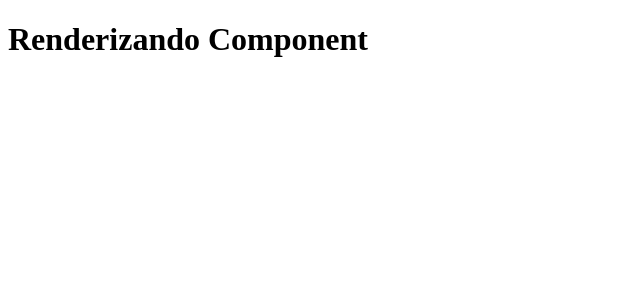
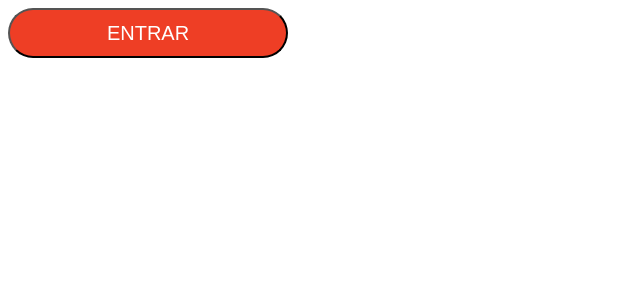
Before and after one commit to richardsonbruno/botcamp, a React (Create React App) app in the folder app/: page / in a window 1280 px wide. Shown: the top 300 px of the page, without its empty margins (0-640 px from the left). Built offline with nearby package versions, Linux system fonts and the light colour scheme.

Commit message:
Componente Botão criado

```diff
--- /dev/null
+++ b/app/src/App.js
@@ -0,0 +1,11 @@
+import React, { Component } from 'react';
+
+import BtnBotcamp from './components/BtnBotcamp';
+
+class App extends Component {
+    render(){
+        return <BtnBotcamp />
+    }
+};
+
+export default App;
--- /dev/null
+++ b/app/src/components/BtnBotcamp/index.js
@@ -0,0 +1,9 @@
+import React from 'react';
+
+import './style.css';
+
+const BtnBotcamp = () => (
+    <button className="btnBotcamp">Entrar</button>
+);
+
+export default BtnBotcamp;
--- /dev/null
+++ b/app/src/components/BtnBotcamp/style.css
@@ -0,0 +1,10 @@
+.btnBotcamp {
+    color: #fff;
+    width: 280px;
+    height: 50px;
+    font-size: 20px;
+    border-radius: 25px;
+    background-color: #ee3e25;
+    text-transform: uppercase;
+    border-radius: 25px;
+}
--- a/app/src/index.js
+++ b/app/src/index.js
@@ -1,10 +1,6 @@
-import React, { Component } from 'react';
+import React from 'react';
 import ReactDOM from 'react-dom';
 
-class App extends Component {
-    render(){
-        return <h1>Renderizando Component</h1>
-    }
-};
+import App from './App';
 
 ReactDOM.render( <App />,document.getElementById('root'));
```
